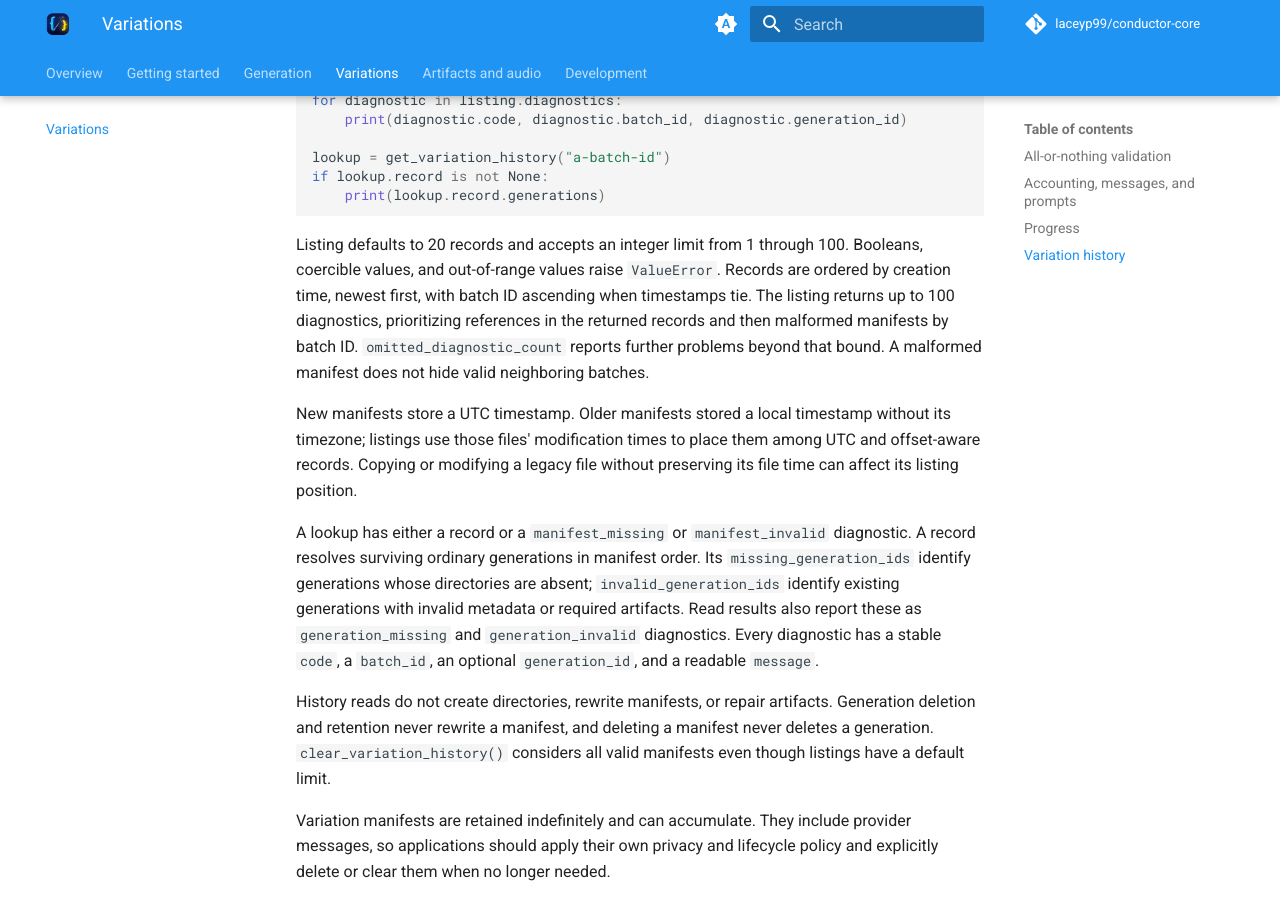
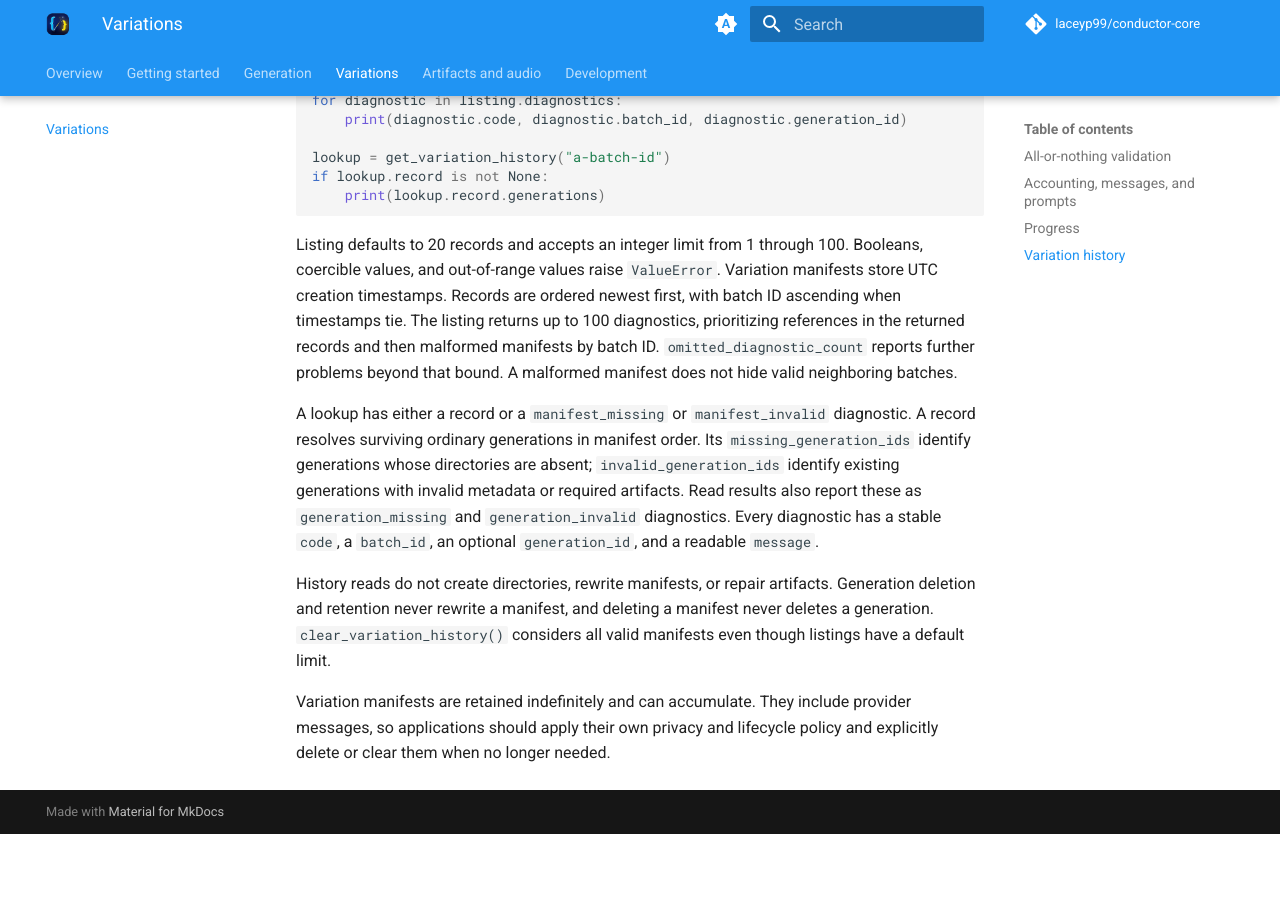
Before and after one commit to laceyp99/conductor-core, an MkDocs documentation site: the page built from docs/variations.md, in a window 1280 px wide and 900 px high, scrolled down 2096 px. Built offline with MkDocs 1.6.1 and Material for MkDocs 9.7.7, drawn with Linux system fonts in a browser that asks for light colours; comment, search, counter and statistics services are not loaded; after the commit the page ends 2930 px from its top, so only the background shows below that.

Commit message:
docs(variations): focus history timestamps on current behavior

```diff
--- a/docs/variations.md
+++ b/docs/variations.md
@@ -103,16 +103,12 @@ if lookup.record is not None:
 
 Listing defaults to 20 records and accepts an integer limit from 1 through
 100. Booleans, coercible values, and out-of-range values raise `ValueError`.
-Records are ordered by creation time, newest first, with batch ID ascending
-when timestamps tie. The listing returns up to 100 diagnostics, prioritizing
-references in the returned records and then malformed manifests by batch ID.
+Variation manifests store UTC creation timestamps. Records are ordered newest
+first, with batch ID ascending when timestamps tie. The listing returns up to
+100 diagnostics, prioritizing references in the returned records and then
+malformed manifests by batch ID.
 `omitted_diagnostic_count` reports further problems beyond that bound. A
 malformed manifest does not hide valid neighboring batches.
-
-New manifests store a UTC timestamp. Older manifests stored a local timestamp
-without its timezone; listings use those files' modification times to place
-them among UTC and offset-aware records. Copying or modifying a legacy file
-without preserving its file time can affect its listing position.
 
 A lookup has either a record or a `manifest_missing` or `manifest_invalid`
 diagnostic. A record resolves surviving ordinary generations in manifest order.
```
